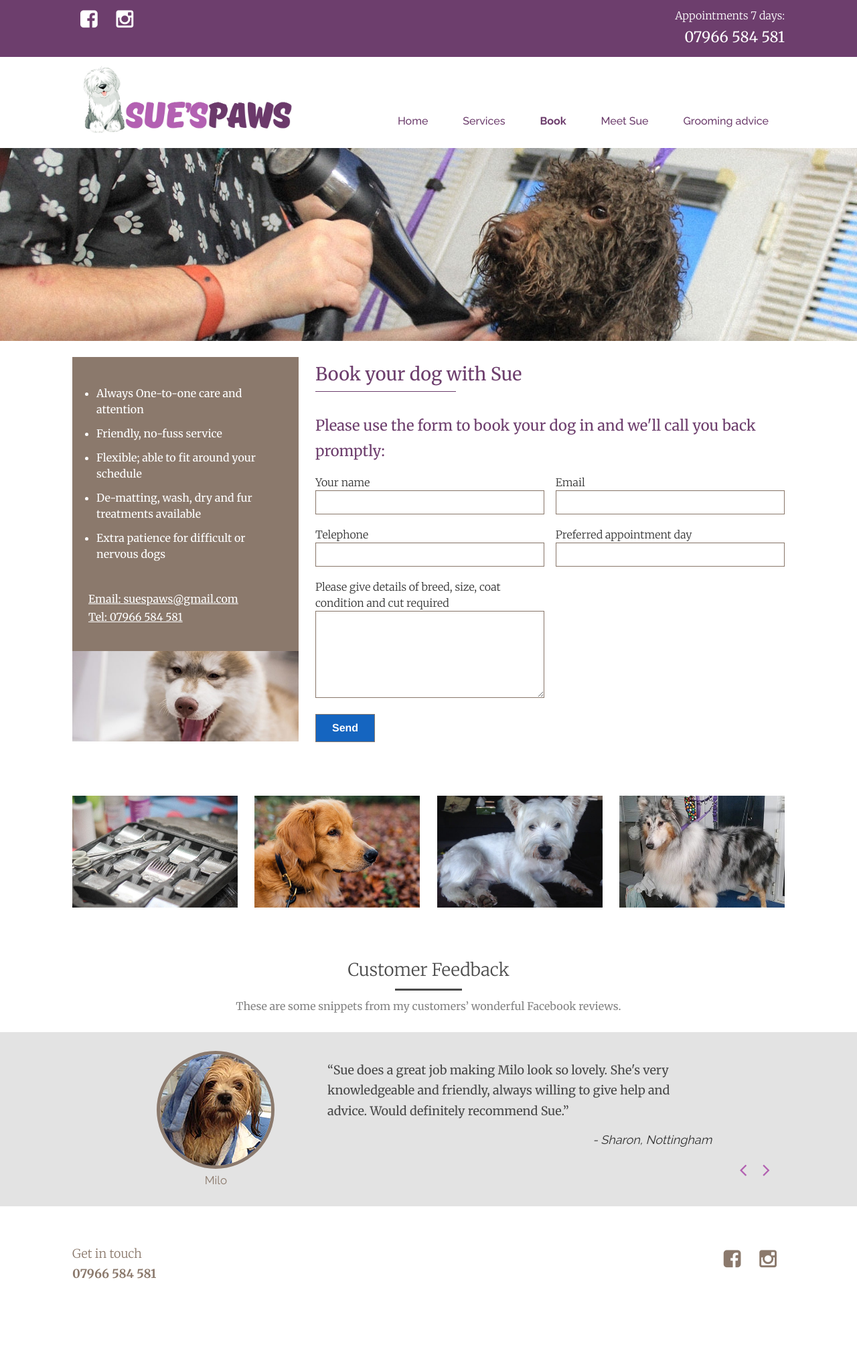
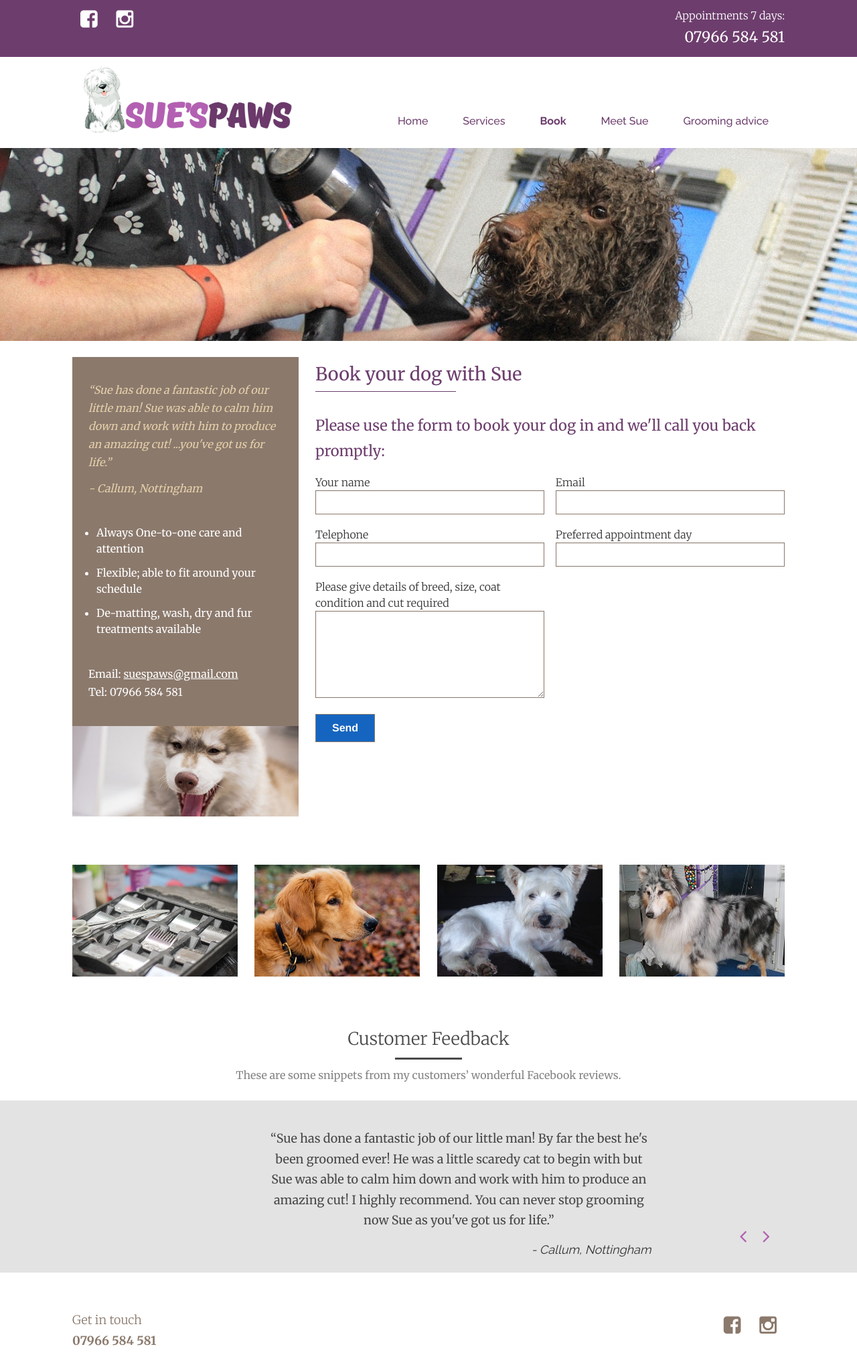
Before and after one commit to dog-grooming-nottingham/dog-grooming-nottingham.github.io, a Jekyll site: the page built from book/index.html, in a window 1280 px wide. Shown: the whole page at 67% size. Built offline with Jekyll 4.4.1, drawn with Linux system fonts in a browser that asks for light colours; before the commit the page ends 1930 px from its top, so only the background shows below that.

Commit message:
Review on booking page

```diff
--- a/_includes/feedback.html
+++ b/_includes/feedback.html
@@ -24,6 +24,14 @@
           </blockquote>
           </div>
         </div>
+          <div class="feedback__case feedback__case--nophoto">
+          <div class="feedback__case--content">
+          <blockquote>
+            <p>“Sue has done a fantastic job of our little man! By far the best he's been groomed ever! He was a little scaredy cat to begin with but Sue was able to calm him down and work with him to produce an amazing cut! I highly recommend. You can never stop grooming now Sue as you've got us for life.”</p>
+            <cite>- Callum, Nottingham</cite>
+          </blockquote>
+          </div>
+        </div>
         <div class="feedback__case">
           <div class="feedback__case--photo">
             <img src="img/milo.jpg" alt="Milo - Dog care Nottingham">
@@ -47,8 +55,8 @@
         <div class="feedback__case feedback__case--nophoto">
           <div class="feedback__case--content">
           <blockquote>
-            <p>“Sue is very caring and patient. Freddie our cockapoo, is not the easiest dog to groom following a bad experience as a pup, but Sue takes as much time as is needed to do a really good job and he looks and smells lovely after every visit.”</p>
-            <cite>- Kath, Nottingham</cite>
+            <p>“You can tell when you meet Sue she's a true animal lover. She really knows what she's doing, and although Jasper isn't keen on grooming, he always looks beautiful and love his little bow on his collar which is a lovely finishing touch. Can't recommend Sue enough!”</p>
+            <cite>- Patricia, Nottingham</cite>
           </blockquote>
           </div>
         </div>
--- a/book/index.html
+++ b/book/index.html
@@ -14,14 +14,15 @@ navigation_weight: 3
 
 		<div class="sidebar">
 			<div class="sidebar__cta">
+				<p class="sidebar__feedback">“Sue has done a fantastic job of our little man!  Sue was able to calm him down and work with him to produce an amazing cut! ...you've got us for life.”</p>
+            <cite>- Callum, Nottingham</cite></p>
+
 				<ul class="sidebar__cta--features">
 					<li>Always One-to-one care and attention</li>
-					<li>Friendly, no-fuss service</li>
 					<li>Flexible; able to fit around your schedule</li>
 					<li>De-matting, wash, dry and fur treatments available</li>
-					<li>Extra patience for difficult or nervous dogs</li>
 				</ul>
-				<p>Email: <a href="mailto:suespaws@gmail.com">suespaws@gmail.com</a><br />
+				<p class="sidebar__email">Email: <a href="mailto:suespaws@gmail.com">suespaws@gmail.com</a><br />
 				Tel: 07966 584 581</p>
 
 			</div>
@@ -31,6 +32,8 @@ navigation_weight: 3
 			<header>
 				<h2 class="main-content__title">Book your dog with Sue</h2>
 			</header>
+
+
 			<p class="intro">Please use the form to book your dog in and we'll call you back promptly:</p>
 
 			<form class="contact-form" id="contactform" method="POST" action="https://formspree.io/martinonotts@gmail.com">
--- a/css/main.scss
+++ b/css/main.scss
@@ -584,6 +584,10 @@ body {
 		}
 }
 
+.sidebar__email a {
+	text-decoration: underline;
+}
+
 .sidebar__cta {
 	background: $yellow;
 	padding: $base-space;
@@ -600,7 +604,7 @@ body {
 			background: darken($yellow, 5%);
 		}
 	}
-	p, a { color: #fff; text-decoration: underline; }
+	p, a, cite { color: #fff;   }
 	@include media($bp3){
 		padding-bottom: 140px;
 		 background: url('../img/sidebar1.jpg') no-repeat center bottom $yellow;
@@ -619,6 +623,12 @@ body {
 				color: #fff;
 				padding: 12px 0;
 				margin: 0;
+				&.sidebar__feedback {
+					color: #e6d0ab;
+					&+ cite {
+						color: #e6d0ab
+					}
+				}
 			}
 			.btn { margin-top: 1em; margin-bottom: 10px;
 				&:hover, &:active, &:focus {
@@ -821,6 +831,11 @@ body {
 	@include span-columns(12);
 }
 
+.sidebar__feedback {
+	color: #eeebd8;
+	font-style: italic;
+}
+
 .sidebar__cta--features {
 	list-style: disc;
 	color: #fff;
```
